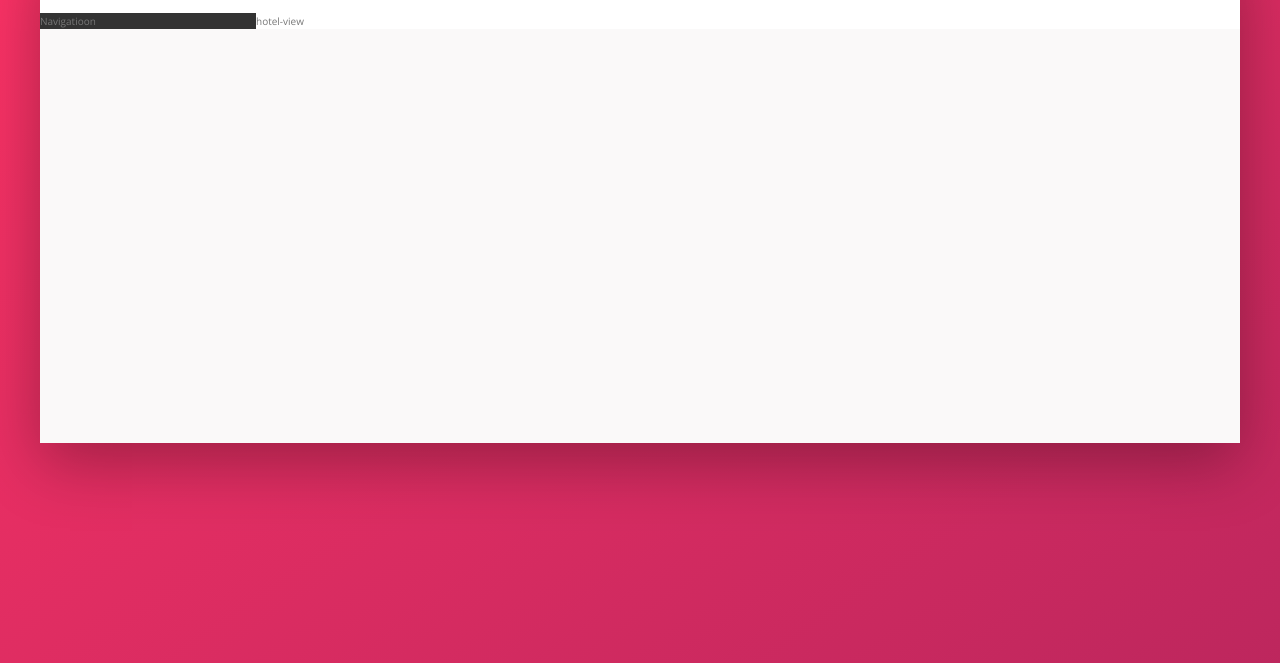
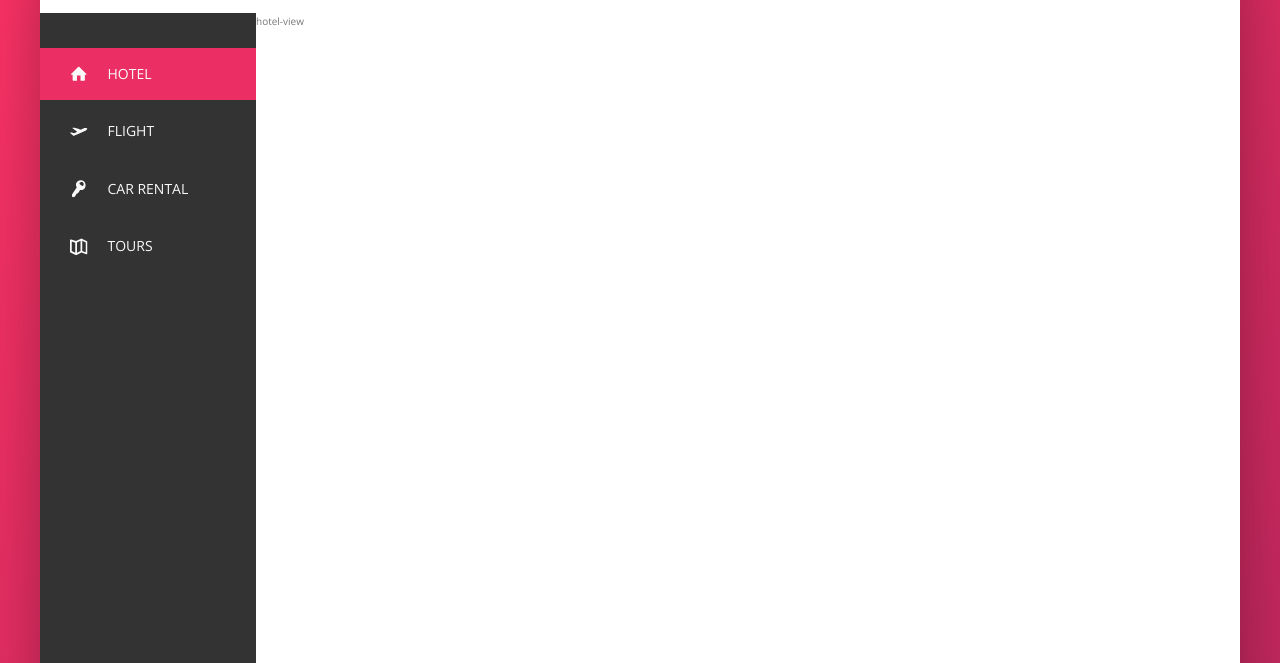
Before and after one commit to skiran017/trillo, a website: page index.html in a window 1280 px wide. Shown: the part 137-800 px from the top of the page. Drawn offline with nearby package versions, Linux system fonts and the light colour scheme.

Commit message:
nav(sidebar)

```diff
--- a/index.html
+++ b/index.html
@@ -54,7 +54,45 @@
       </header>
 
       <div class="content">
-        <nav class="sidebar">Navigatioon</nav>
+        <nav class="sidebar">
+          <ul class="side-nav">
+            <li class="side-nav__item side-nav__item--active">
+              <a href="#" class="side-nav__link">
+                <svg class="side-nav__icon">
+                  <use xlink:href="img/sprite.svg#icon-home"></use>
+                </svg>
+                <span>Hotel</span>
+              </a>
+            </li>
+            <li class="side-nav__item">
+              <a href="#" class="side-nav__link">
+                <svg class="side-nav__icon">
+                  <use xlink:href="img/sprite.svg#icon-aircraft-take-off"></use>
+                </svg>
+                <span>Flight</span>
+              </a>
+            </li>
+            <li class="side-nav__item">
+              <a href="#" class="side-nav__link">
+                <svg class="side-nav__icon">
+                  <use xlink:href="img/sprite.svg#icon-key"></use>
+                </svg>
+                <span>Car Rental</span>
+              </a>
+            </li>
+            <li class="side-nav__item">
+              <a href="#" class="side-nav__link">
+                <svg class="side-nav__icon">
+                  <use xlink:href="img/sprite.svg#icon-map"></use>
+                </svg>
+                <span>Tours</span>
+              </a>
+            </li>
+          </ul>
+
+          <div class="legal">&copy; 2021 by trillo. All rights reserved.</div>
+        </nav>
+
         <main class="hotel-view">hotel-view</main>
       </div>
     </div>
--- a/sass/_components.scss
+++ b/sass/_components.scss
@@ -109,7 +109,71 @@
     margin-right: 1rem;
     border-radius: 50%;
   }
+}
 
-  &__user-name {
+// SIDE NAVIGATION
+.side-nav {
+  font-size: 1.4rem;
+  list-style: none;
+  margin-top: 3.5rem;
+  &__item {
+    position: relative;
+
+    &:not(:last-child) {
+      margin-bottom: 0.5rem;
+    }
+  }
+
+  &__item::before {
+    content: "";
+    position: absolute;
+    top: 0;
+    left: 0;
+    height: 100%;
+    width: 3px;
+    background-color: var(--color-primary);
+    transform: scaleY(0);
+    transition: transform 0.2s, width 0.4s cubic-bezier(1, 0, 0, 1) 0.2s,
+      background-color 0.1s;
+  }
+
+  &__item:hover::before,
+  &__item--active::before {
+    transform: scaleY(1);
+    width: 100%;
+  }
+
+  &__item:active::before {
+    background-color: var(--color-primary-light);
+  }
+
+  &__link:link,
+  &__link:visited {
+    color: var(--color-grey-light-1);
+    text-decoration: none;
+    text-transform: uppercase;
+    display: block;
+    padding: 1.5rem 3rem;
+    position: relative;
+    z-index: 10;
+
+    display: flex;
+    align-items: center;
+  }
+
+  &__icon {
+    width: 1.75rem;
+    height: 1.75rem;
+    margin-right: 2rem;
+    fill: currentColor; /* color of current/parent element */
   }
 }
+
+// LEGAL TEXT
+
+.legal {
+  font-size: 1.2rem;
+  color: var(--color-grey-light-4);
+  text-align: center;
+  padding: 2.5rem;
+}
--- a/sass/_layout.scss
+++ b/sass/_layout.scss
@@ -26,10 +26,15 @@
   background-color: var(--color-grey-dark-1);
 
   flex: 0 0 18%;
+
+  display: flex;
+  flex-direction: column;
+  justify-content: space-between;
 }
 
 .hotel-view {
   background-color: #fff;
+  height: 80rem;
 
   flex: 1; /* should grow as much as it can */
 }
```
Also changed, not shown: css/style.css.
